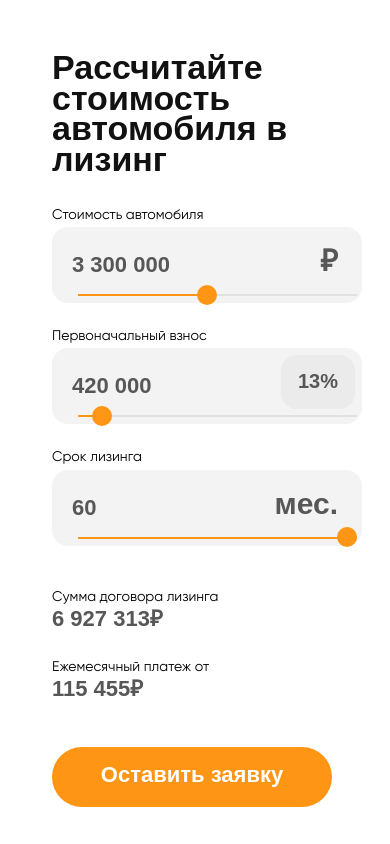
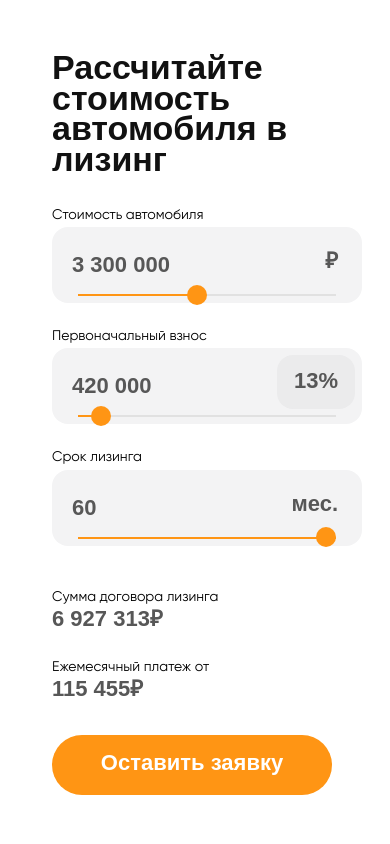
Before and after one commit to Aegis020404/ranges-react, a React (Create React App) app: page / in a window 390 px wide. Built offline with nearby package versions, Linux system fonts and the light colour scheme.

Commit message:
add adaptive

```diff
--- a/src/styles/App.module.css
+++ b/src/styles/App.module.css
@@ -87,7 +87,10 @@
     }
 
 }
-@media (max-width: 500px) {
+@media (max-width: 756px) {
+    .wrapRes {
+        gap:32px
+    }
     .app {
         padding: 44px 20px 0 44px ;
     }
--- a/src/styles/Range.module.css
+++ b/src/styles/Range.module.css
@@ -31,8 +31,8 @@
 .rangeInput {
     cursor: pointer;
     height: 2px;
-    width: 90%;
-    /*width: auto;*/
+    /*width: 90%;*/
+    width: auto;
     -webkit-appearance: none;
     position: absolute;
     bottom: -3px;
@@ -161,3 +161,13 @@
     }
 
 }
+@media (max-width: 756px) {
+    .desc {
+        font-size: 22px;
+    }
+    .descTop {
+        font-size: 22px !important;
+    }
+
+
+}
```
